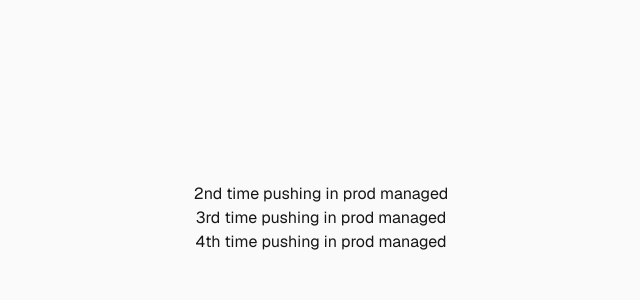
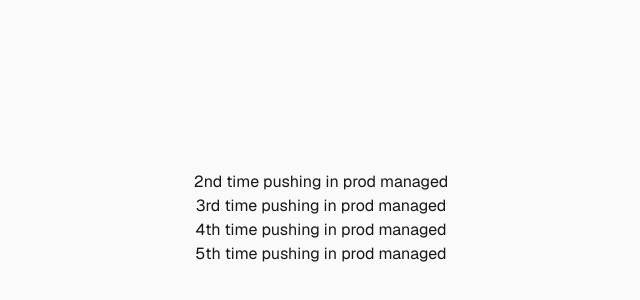
Before and after one commit to GauravNardia/clean-nextjs, a Next.js app: page / in a window 1280 px wide. Shown: the part 182-482 px from the top of the page, without its empty margins (319-959 px from the left). Built offline with nearby package versions, Linux system fonts and the light colour scheme.

Commit message:
5th push in prod

```diff
--- a/app/page.tsx
+++ b/app/page.tsx
@@ -6,6 +6,7 @@ export default function Home() {
       <h1>2nd time pushing in prod managed</h1>
       <h1>3rd time pushing in prod managed</h1>
       <h1>4th time pushing in prod managed</h1>
+      <h1>5th time pushing in prod managed</h1>
     </div>
   );
 }
```
